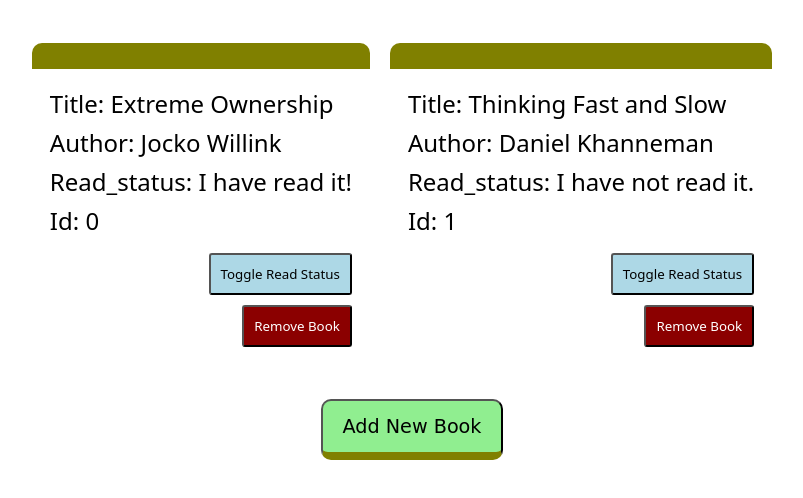
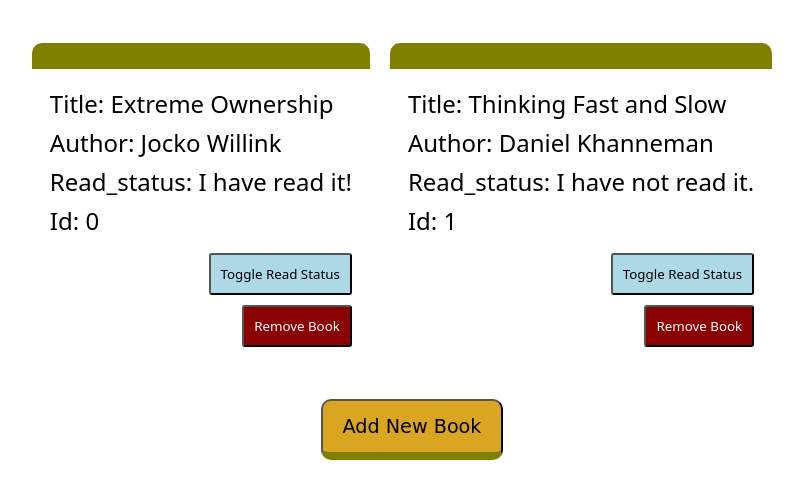
Before and after one commit to king7hills/library-App, a plain HTML site: page index.html in a window 1280 px wide. Shown: the part 116-614 px from the top of the page, without its empty margins (228-1031 px from the left). Drawn offline with Linux system fonts and the light colour scheme.

Commit message:
Changed add new book color.

```diff
--- a/styles.css
+++ b/styles.css
@@ -68,7 +68,7 @@
     font-family: cursive, sans-serif;
     font-size: larger;
     padding:14px 20px;
-    background-color: lightgreen;
+    background-color: goldenrod;
     color: black;
     border-radius: 10px;
     margin-top: 10px;
```
